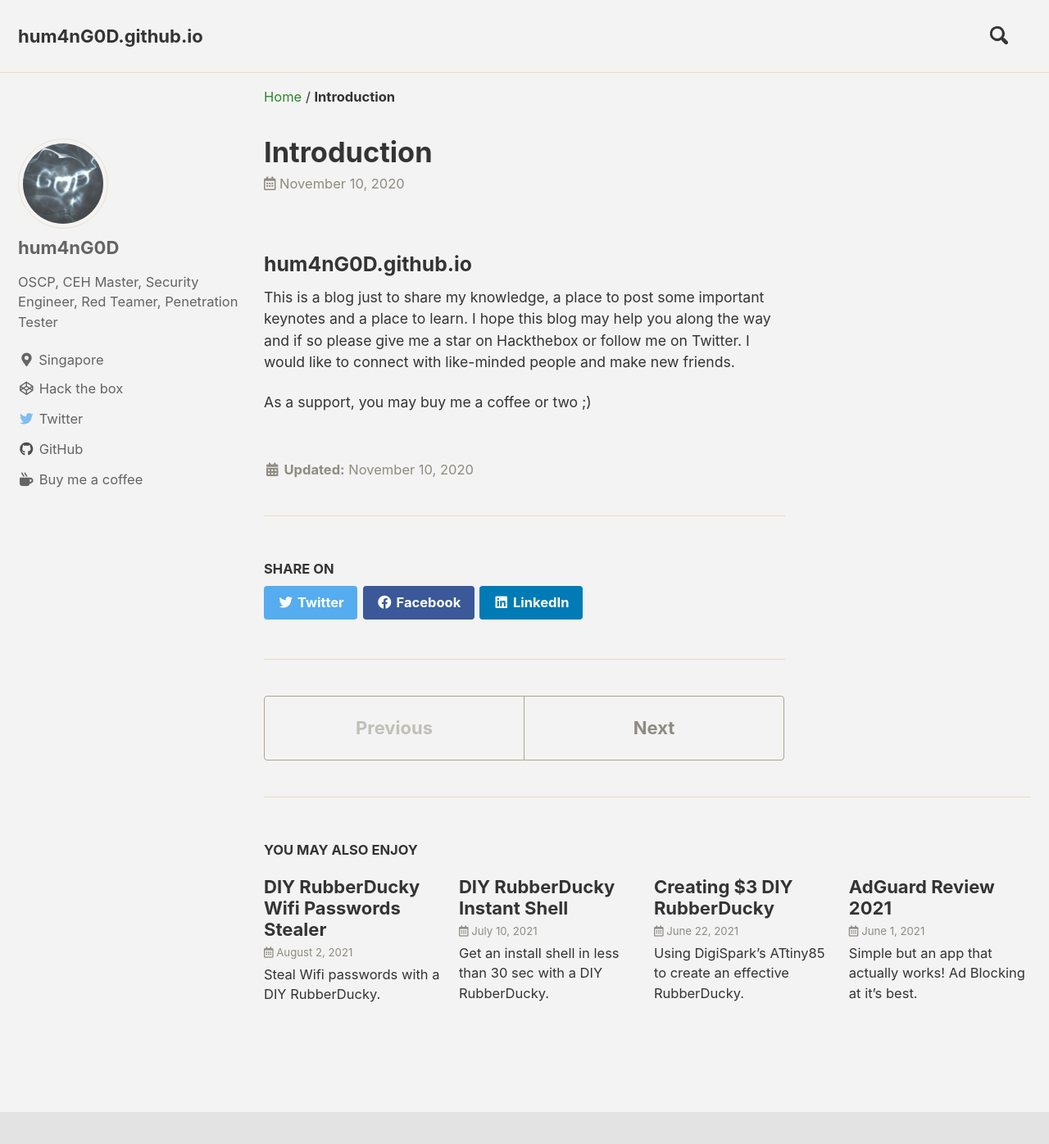
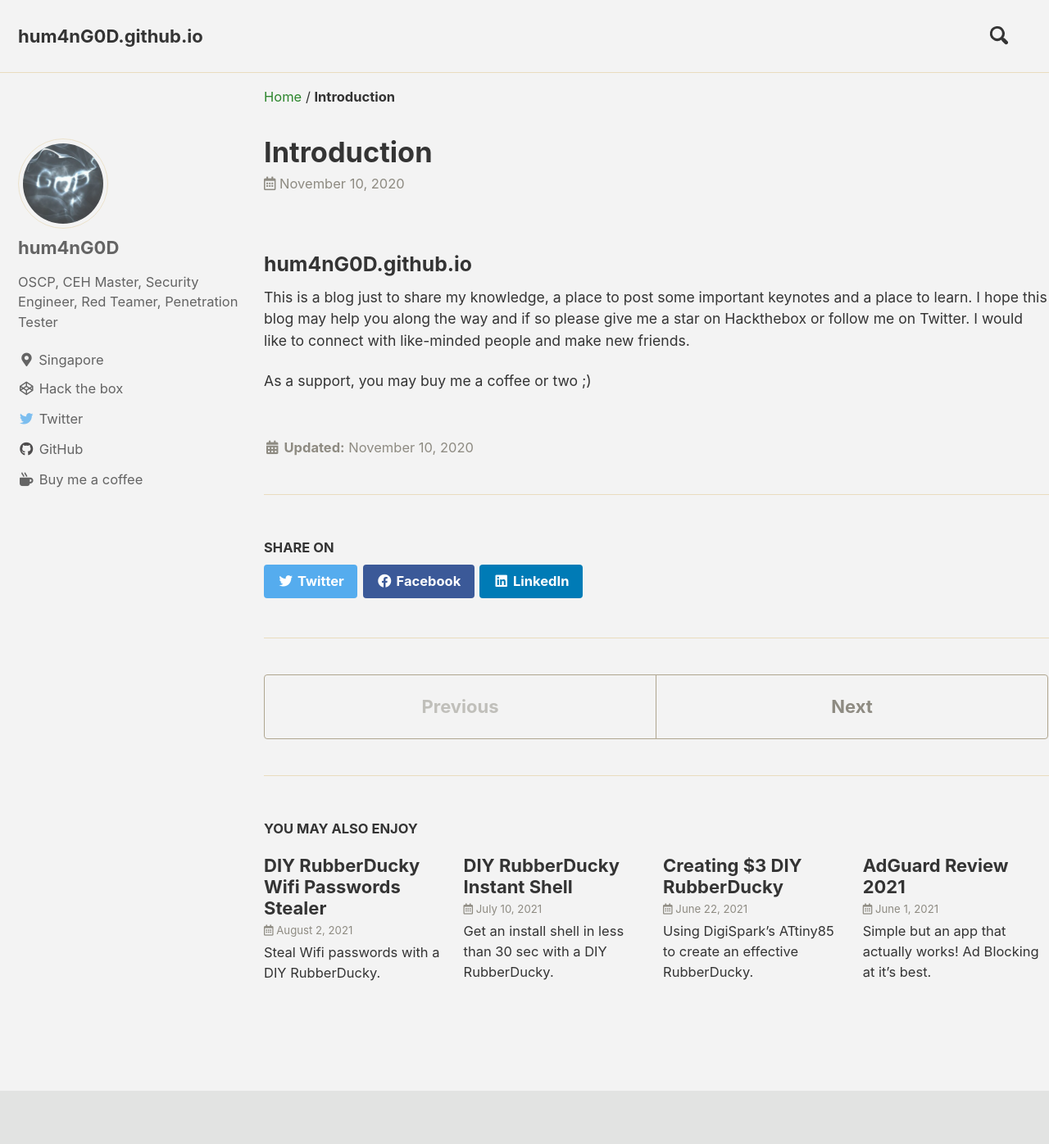
Before and after one commit to hum4nG0D/hum4nG0D.github.io, a Jekyll site: the page built from _posts/2020-11-10-Introduction.md, in a window 1280 px wide and 1400 px high. Shown: the top 1396 px of the window at 82% size. Built offline with Jekyll 4.4.1, drawn with Linux system fonts in a browser that asks for light colours; cached includes are drawn as plain includes.

Commit message:
Update _page.scss

```diff
--- a/_sass/minimal-mistakes/_page.scss
+++ b/_sass/minimal-mistakes/_page.scss
@@ -7,7 +7,7 @@
   margin-left: auto;
   margin-right: auto;
   padding-left: 1em;
-  padding-right: 1em;
+  padding-right: 0em;
   -webkit-animation: $intro-transition;
   animation: $intro-transition;
   max-width: 100%;
@@ -39,12 +39,12 @@
   @include breakpoint($large) {
     float: right;
     width: calc(100% - #{$right-sidebar-width-narrow});
-    padding-right: $right-sidebar-width-narrow;
+    padding-right: 0px;
   }
 
   @include breakpoint($x-large) {
     width: calc(100% - #{$right-sidebar-width});
-    padding-right: $right-sidebar-width;
+    padding-right: 0px;
   }
 
   .page__inner-wrap {
```
